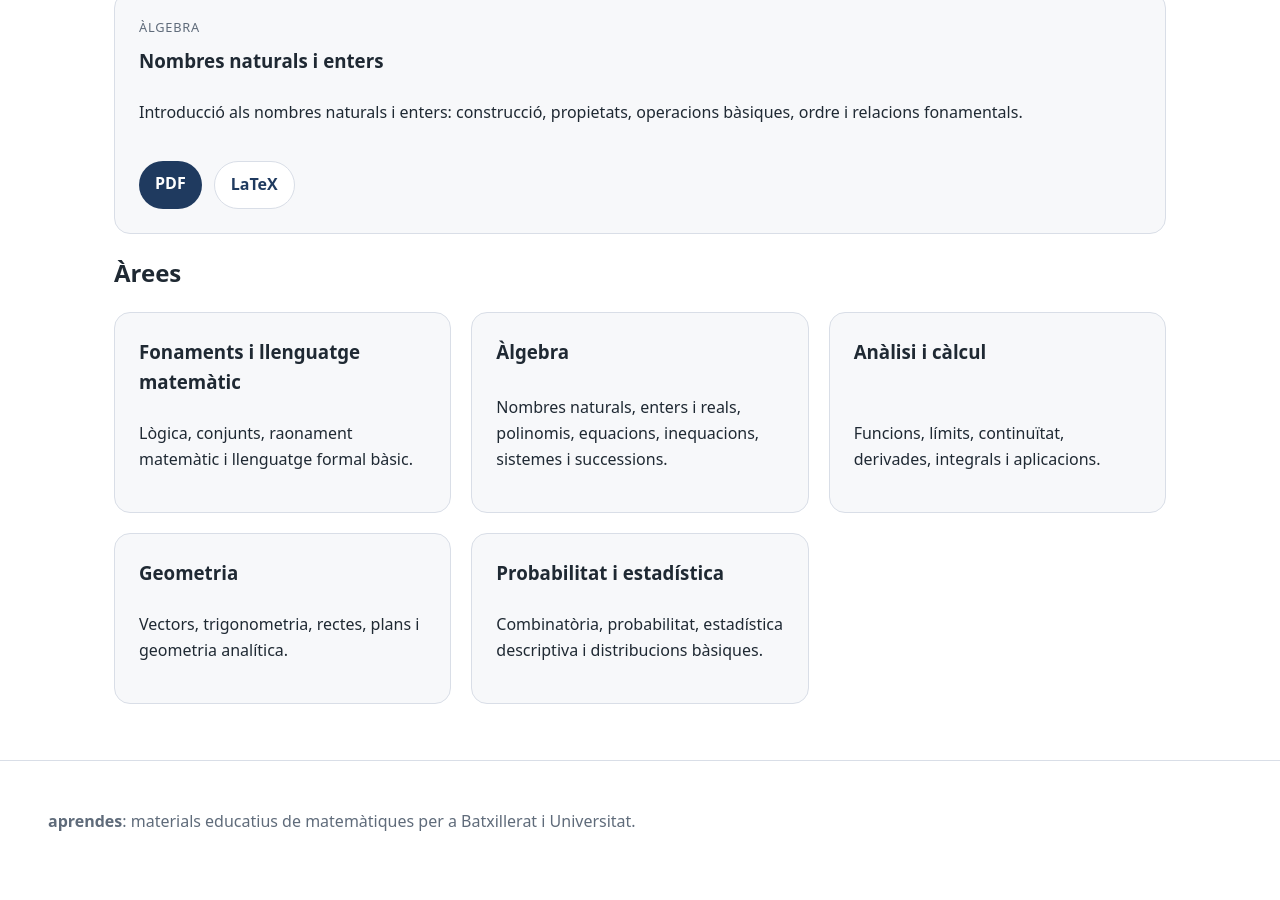
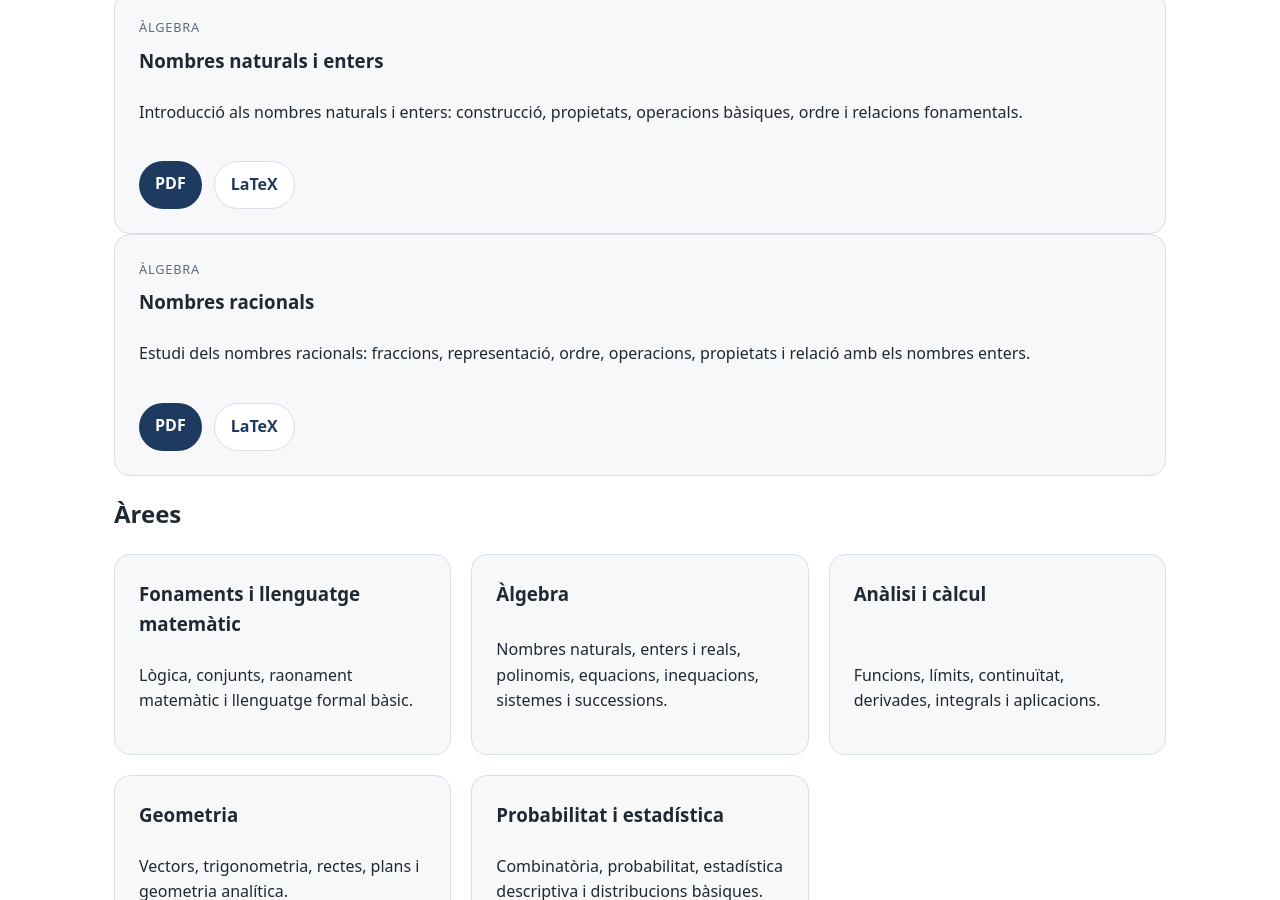
Before and after one commit to maperello/aprendes, a Jekyll site: the page built from batxillerat/index.html, in a window 1280 px wide and 900 px high, scrolled down 786 px. Built offline with Jekyll 4.4.1, drawn with Linux system fonts in a browser that asks for light colours.

Commit message:
Add section for rational numbers in index.html
Added a new article section for rational numbers, including descriptions and links to PDF and LaTeX resources.

```diff
--- a/batxillerat/index.html
+++ b/batxillerat/index.html
@@ -70,6 +70,20 @@ title: Batxillerat
   </div>
   </article>
 
+  <article class="material-card">
+  <p class="eyebrow">Àlgebra</p>
+  <h3>Nombres racionals</h3>
+  <p>
+    Estudi dels nombres racionals: fraccions, representació, ordre,
+    operacions, propietats i relació amb els nombres enters.
+  </p>
+
+  <div class="card-actions">
+    <a class="button" href="{{ site.baseurl }}/batxillerat/racionals/main.pdf">PDF</a>
+    <a class="button secondary" href="https://github.com/maperello/aprendes/tree/main/batxillerat/racionals">LaTeX</a>
+  </div>
+  </article>
+
 </section>
 
 <section>
```
